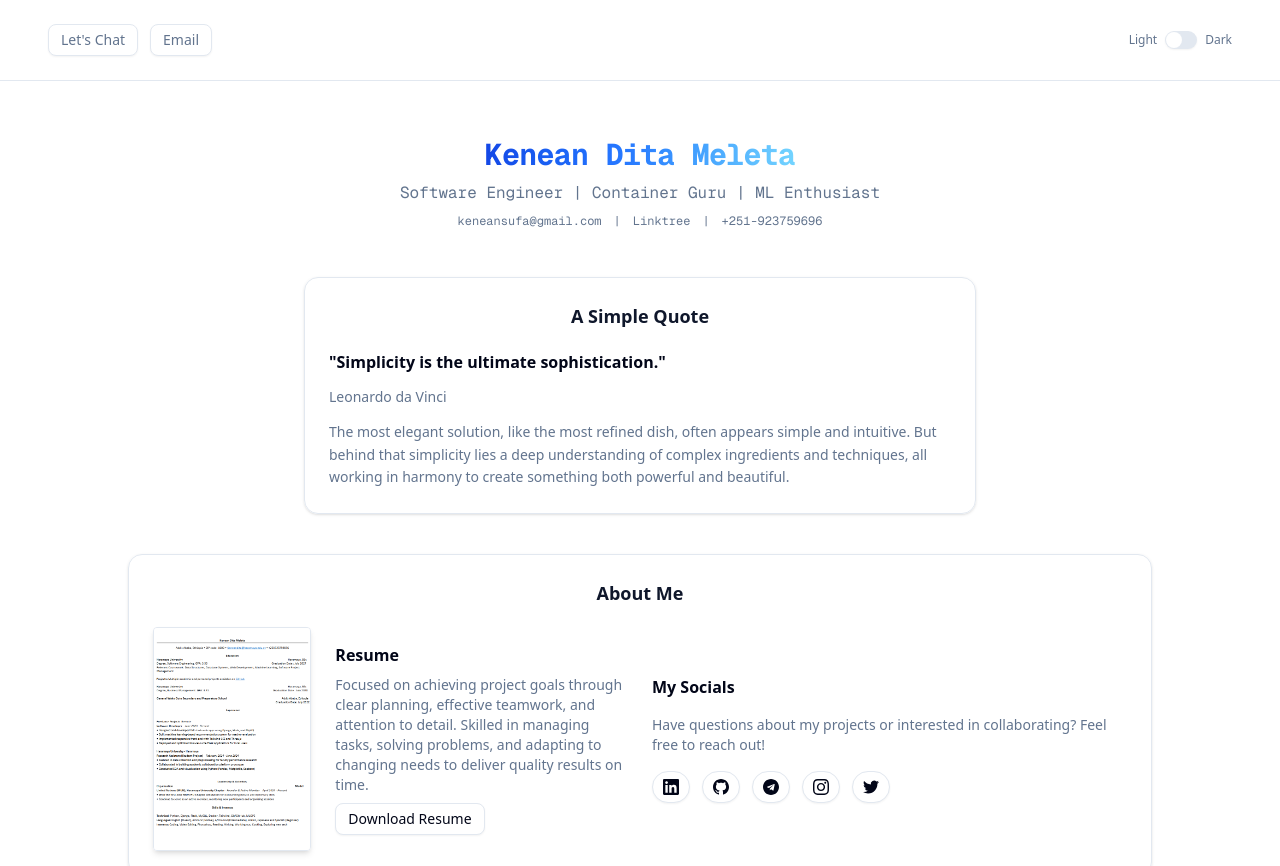
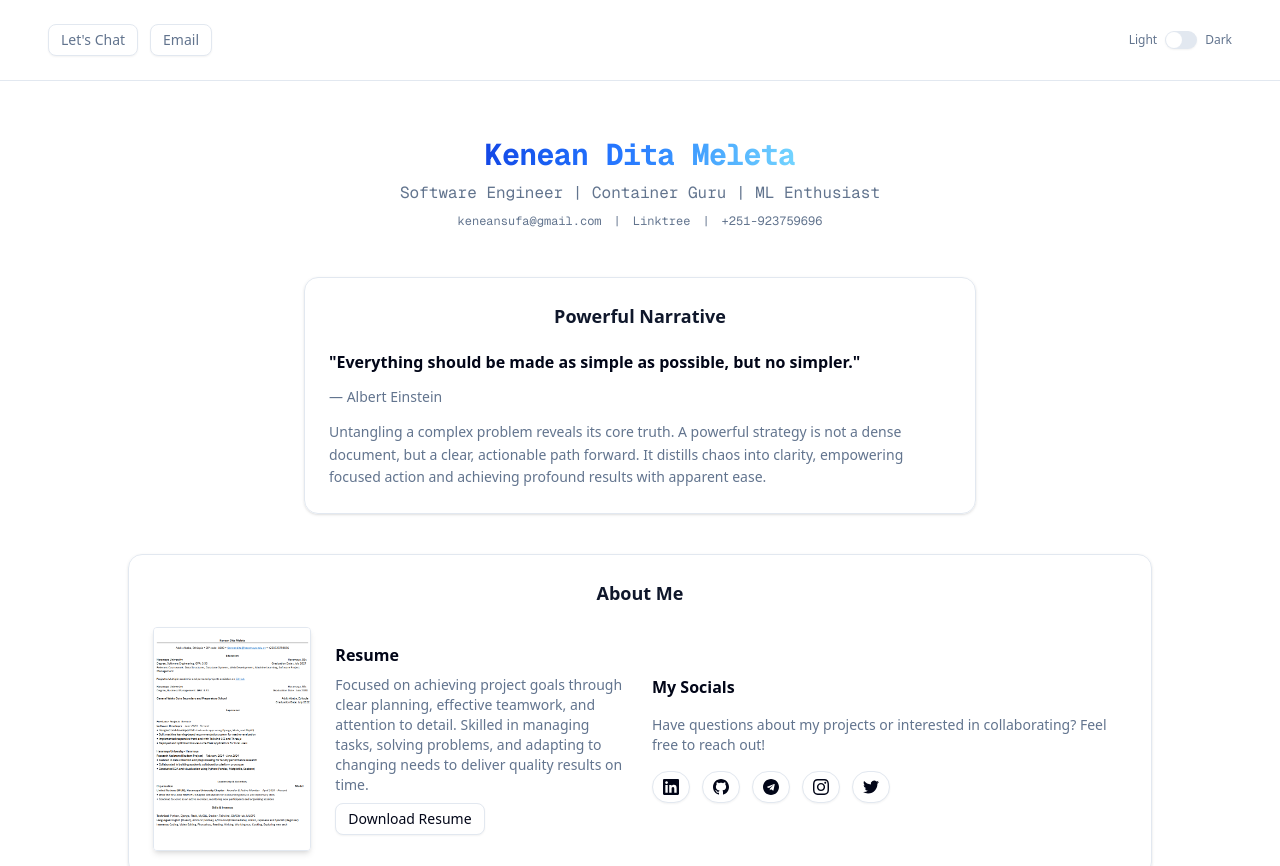
Before and after one commit to KeneanDita/Portfolio, a Next.js app: page / in a window 1280 px wide. Shown: the top 866 px of the page. Built offline with nearby package versions, Linux system fonts and the light colour scheme.

Commit message:
narrative change

```diff
--- a/src/app/page.js
+++ b/src/app/page.js
@@ -126,18 +126,18 @@ export default function Home() {
       {/* Leadership Profile Section */}
       <section className="mb-10 rounded-xl border bg-background/70 p-6 flex flex-col gap-4 shadow-sm items-center w-full max-w-2xl">
         <h2 className="text-lg font-semibold mb-1 text-primary text-center">
-          A Simple Quote
+          Powerful Narrative
         </h2>
         <div className="text-sm text-muted-foreground leading-relaxed text-left space-y-3">
           <p className="text-base font-semibold text-foreground">
-            "Simplicity is the ultimate sophistication."
+            "Everything should be made as simple as possible, but no simpler."
           </p>
-          <p>Leonardo da Vinci</p>
+          <p>— Albert Einstein</p>
           <p>
-            The most elegant solution, like the most refined dish, often appears
-            simple and intuitive. But behind that simplicity lies a deep
-            understanding of complex ingredients and techniques, all working in
-            harmony to create something both powerful and beautiful.
+            Untangling a complex problem reveals its core truth. A powerful
+            strategy is not a dense document, but a clear, actionable path
+            forward. It distills chaos into clarity, empowering focused action
+            and achieving profound results with apparent ease.
           </p>
         </div>
       </section>
```
